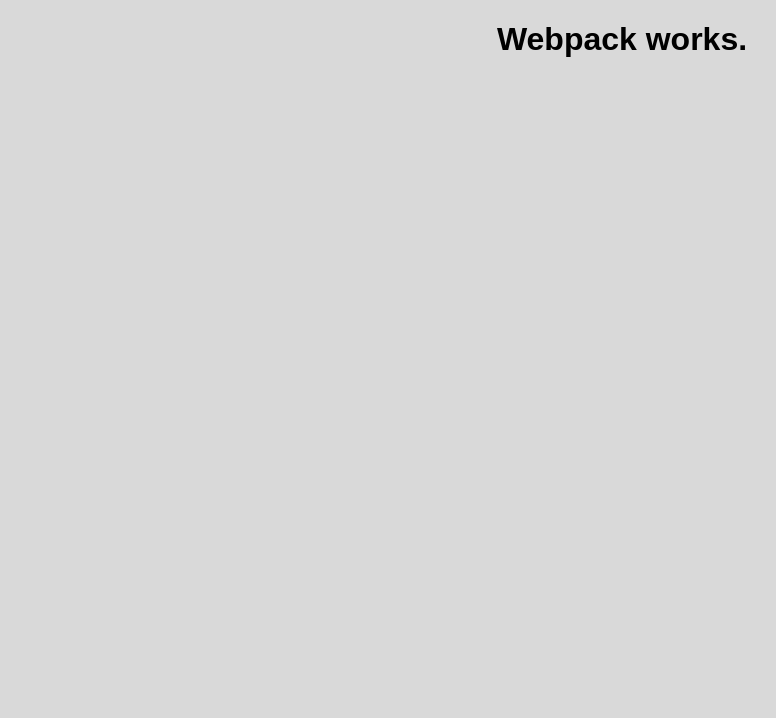
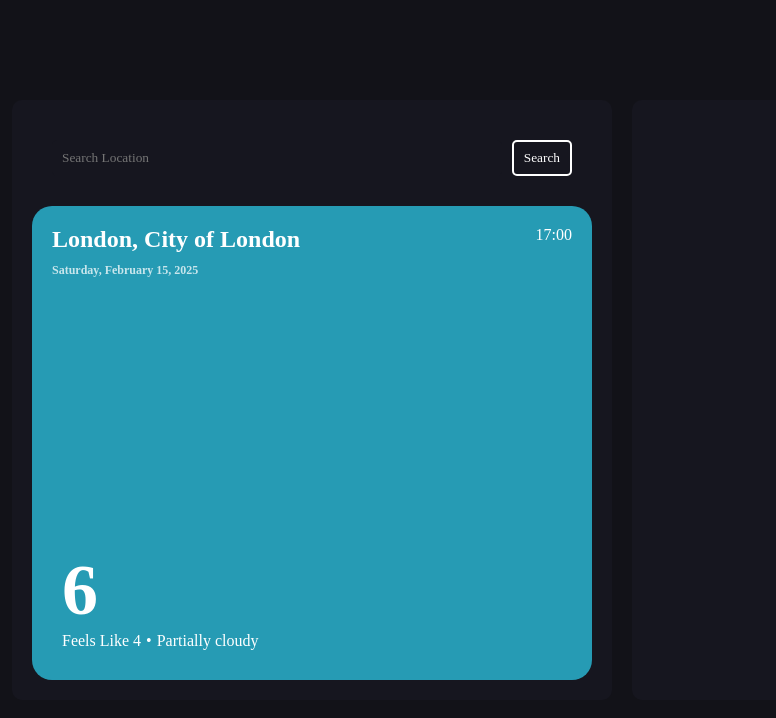
Before and after one commit to LauritzCode/Weather_application, a website built with webpack: page src/index.html in a window 1280 px wide. Shown: the whole page, without its empty margins (18-794 px from the left). Built offline with nearby package versions, Linux system fonts and the light colour scheme; no server answers; a web font is replaced by a local one.

Commit message:
added API fetching logic, and dynamic UI generation & more functionality

```diff
--- a/package.json
+++ b/package.json
@@ -17,5 +17,8 @@
     "style-loader": "^4.0.0",
     "webpack": "^5.98.0",
     "webpack-cli": "^6.0.1"
+  },
+  "dependencies": {
+    "date-fns": "^4.1.0"
   }
 }
--- a/src/index.html
+++ b/src/index.html
@@ -4,8 +4,15 @@
     <meta charset="UTF-8" />
     <meta name="viewport" content="width=device-width, initial-scale=1.0" />
     <title>Template</title>
+    <link rel="preconnect" href="https://fonts.googleapis.com" />
+    <link rel="preconnect" href="https://fonts.gstatic.com" crossorigin />
+    <link
+      href="https://fonts.googleapis.com/css2?family=Lexend+Exa:wght@100..900&display=swap"
+      rel="stylesheet"
+    />
   </head>
   <body>
-    <h1>Webpack works.</h1>
+    <div class="content"></div>
+    <script src="/dist/main.js"></script>
   </body>
 </html>
--- a/src/index.js
+++ b/src/index.js
@@ -1,3 +1,8 @@
 import './styles/global.css';
+import { someFunction } from './modules/api';
+import { renderWeatherDisplay } from './modules/ui';
 
-console.log("Webpack works!")
+
+
+window.onload = renderWeatherDisplay
+someFunction("copenhagen")
--- /dev/null
+++ b/src/modules/api.js
@@ -0,0 +1,42 @@
+
+
+import { format } from "date-fns";
+
+
+export async function someFunction(location) {
+
+    console.log("Module works")
+    const url = `https://weather.visualcrossing.com/VisualCrossingWebServices/rest/services/timeline/${location}?unitGroup=metric&key=SSJ4BEJPV358N9M6WJX8SEM79&contentType=json`
+
+    try {
+        console.log("Module fetching..?")
+        const response = await fetch(url, { mode: "cors" });
+        const json = await response.json();
+
+        console.log(json)
+        const address = json.resolvedAddress
+        const temp = json.currentConditions.temp
+        const rawDate = json.days[0].datetime
+        const description = json.currentConditions.conditions
+        const precipitation = json.currentConditions.preciptype
+        const feelsLike = json.currentConditions.feelslike
+
+        const formattedDate = format(new Date(rawDate), "EEEE, MMMM do yyyy");
+        const formattedTime = format(new Date(), "HH:mm");
+
+
+        return {
+            address,
+            temp,
+            date: formattedDate,
+            time: formattedTime,
+            description,
+            precipitation,
+            feelsLike
+
+        }
+
+    } catch (error) {
+        console.error(error.message);
+    }
+}
--- /dev/null
+++ b/src/modules/ui.js
@@ -0,0 +1,54 @@
+import { processWeatherDetails } from "./weather";
+
+export const renderWeatherDisplay = (container) => {
+
+    const content = document.querySelector(".content");
+    const leftDiv = document.createElement("div");
+    const rightDiv = document.createElement("div");
+
+    leftDiv.classList.add("left-inquiry")
+    rightDiv.classList.add("right-inquiry")
+
+    leftDiv.innerHTML = `
+  <div class="input-search">
+      <form class="form">
+      <input id="searchInput" type="text" placeholder="Search Location">
+      <button id="searchBtn" type="submit">Search</button
+      </form>
+    </div>
+      <div class="displayWeather">
+      <div class="top-wrap-time">
+      <div class="top-wrap">
+      <h1 id="displayLocation">London, City of London</h1>
+      <p id="currentTime">17:00</p></div>
+      <h2 id="dateDisplay">Saturday, February 15, 2025</h2></div>
+      <div class="bottom-wrap">
+      <h3 id="currentTemp">6</h3>
+      <div class="extra-details">
+      <p id="feelsLike">Feels Like 4</p>
+      <span>•</span>
+      <p id="description">Partially cloudy</p></div></div>
+      </div>
+    `
+
+    content.appendChild(leftDiv);
+    content.appendChild(rightDiv);
+
+    const submit = document.querySelector(".form")
+    const input = document.querySelector("#searchInput");
+
+    submit.addEventListener("submit", async (e) => {
+        e.preventDefault();
+
+        const weatherInfo = await processWeatherDetails(input.value)
+        document.querySelector("#displayLocation").textContent = weatherInfo.address
+        document.querySelector("#currentTemp").textContent = weatherInfo.temp
+        document.querySelector("#dateDisplay").textContent = weatherInfo.date
+        document.querySelector("#currentTime").textContent = weatherInfo.time
+        document.querySelector("#description").textContent = weatherInfo.description
+        document.querySelector("#feelsLike").textContent = weatherInfo.feelsLike
+
+    })
+
+
+}
--- /dev/null
+++ b/src/modules/weather.js
@@ -0,0 +1,15 @@
+import { someFunction } from "./api";
+
+export async function processWeatherDetails(location) {
+    const weatherData = await someFunction(location)
+
+    return {
+        address: `${weatherData.address}`,
+        temp: `${weatherData.temp}°C`,
+        date: weatherData.date,
+        time: weatherData.time,
+        percipitation: `${weatherData.percipitation}`,
+        description: `${weatherData.description}`,
+        feelsLike: `Feels like ${weatherData.feelsLike}°C`
+    }
+}
--- a/src/styles/global.css
+++ b/src/styles/global.css
@@ -1,5 +1,148 @@
+*,
+*::before,
+*::after {
+    box-sizing: border-box;
+    padding: 0;
+    margin: 0;
+    font-family: "Lexend Exa", serif;
+}
+
+:root {
+    --primary-dark: rgb(18, 18, 24);
+    --bubble-dark: rgba(22,22,31,255);
+    ---primary-dark-divs: rgba(22,22,31,255);
+    --primary-text: white;
+}
+
+
 body {
-    font-family: Arial, sans-serif;
-    background-color: #d9d9d9;
-    text-align: center;
+    height: 100vh;
+    background: var(--primary-dark);
+    color: var(--primary-text);
 }
+
+
+.content {
+    display: flex;
+    align-items: center;
+    justify-content: center;
+    gap: 20px;
+    height: 100%;
+}
+
+.left-inquiry {
+    width: 600px;
+    height: 600px;
+    background: var(--bubble-dark);
+    padding: 20px;
+    border-radius: 10px;
+    display: flex;
+    flex-direction: column;
+    align-items: center;
+    gap: 10px;
+    justify-content: center;
+}
+
+.right-inquiry {
+    width: 600px;
+    background: var(--bubble-dark);
+    padding: 20px;
+    height: 600px;
+    border-radius: 10px;
+    flex-direction: column;
+    align-items: center;
+    justify-content: center;
+}
+
+#searchInput {
+    background: var(--bubble-dark);
+    border: none;
+    color: white;
+    border-radius: 5px;
+    padding: 10px;
+    width: 100%;
+}
+
+.form {
+    width: 100%;
+    display: flex;
+    gap: 10px;
+}
+
+#searchBtn {
+    background: var(--bubble-dark);
+    border: 2px solid white;
+    border-radius: 5px;
+    padding: 5px 10px;
+    color: white;
+    cursor: pointer;
+    transition: 250ms;
+}
+
+#searchBtn:hover {
+    transform: scale(1.05);
+}
+
+.input-search {
+    display: flex;
+    align-items: center;
+    justify-content: center;
+    width: 100%;
+    padding: 20px;
+}
+.displayWeather {
+    background: rgba(38,155,180,255);
+    border-radius: 20px;
+    padding: 20px;
+    display: flex;
+    flex-direction: column;
+    justify-content: space-between;
+    width: 100%;
+    align-items: center;
+    flex: 1;
+}
+
+.top-wrap {
+    display: flex;
+    justify-content: space-between;
+    width: 100%;
+}
+
+.top-wrap h1 {
+    font-size: 1.5rem;
+}
+
+.top-wrap-time {
+    width: 100%;
+    display: flex;
+    flex-direction: column;
+    justify-content: center;
+    gap: 10px;
+}
+
+#dateDisplay {
+    font-size: 0.75rem;
+    color: rgba(255, 255, 255, 0.75)
+}
+
+.bottom-wrap {
+    width: 100%;
+    display: flex;
+    flex-direction: column;
+    padding: 10px;
+}
+
+#currentTemp {
+    font-size: 4.5rem;
+    font-weight: 600;
+}
+
+.extra-details {
+    display: flex;
+    width: 100%;
+    gap: 5px;
+}
+
+.extra-details p {
+    font-size: 1rem;
+}
```
Also changed, not shown: README.md, 1 other file.
